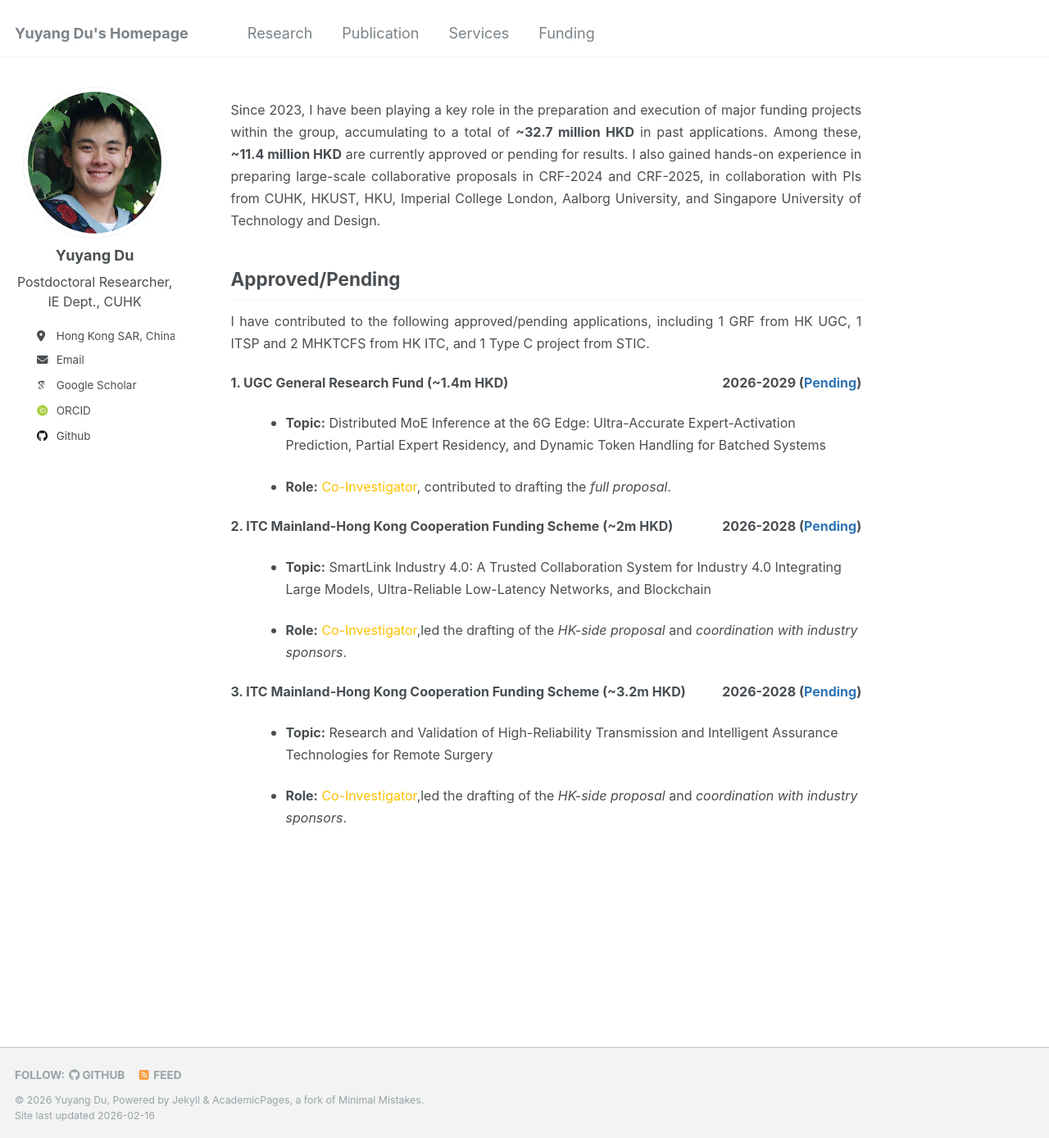
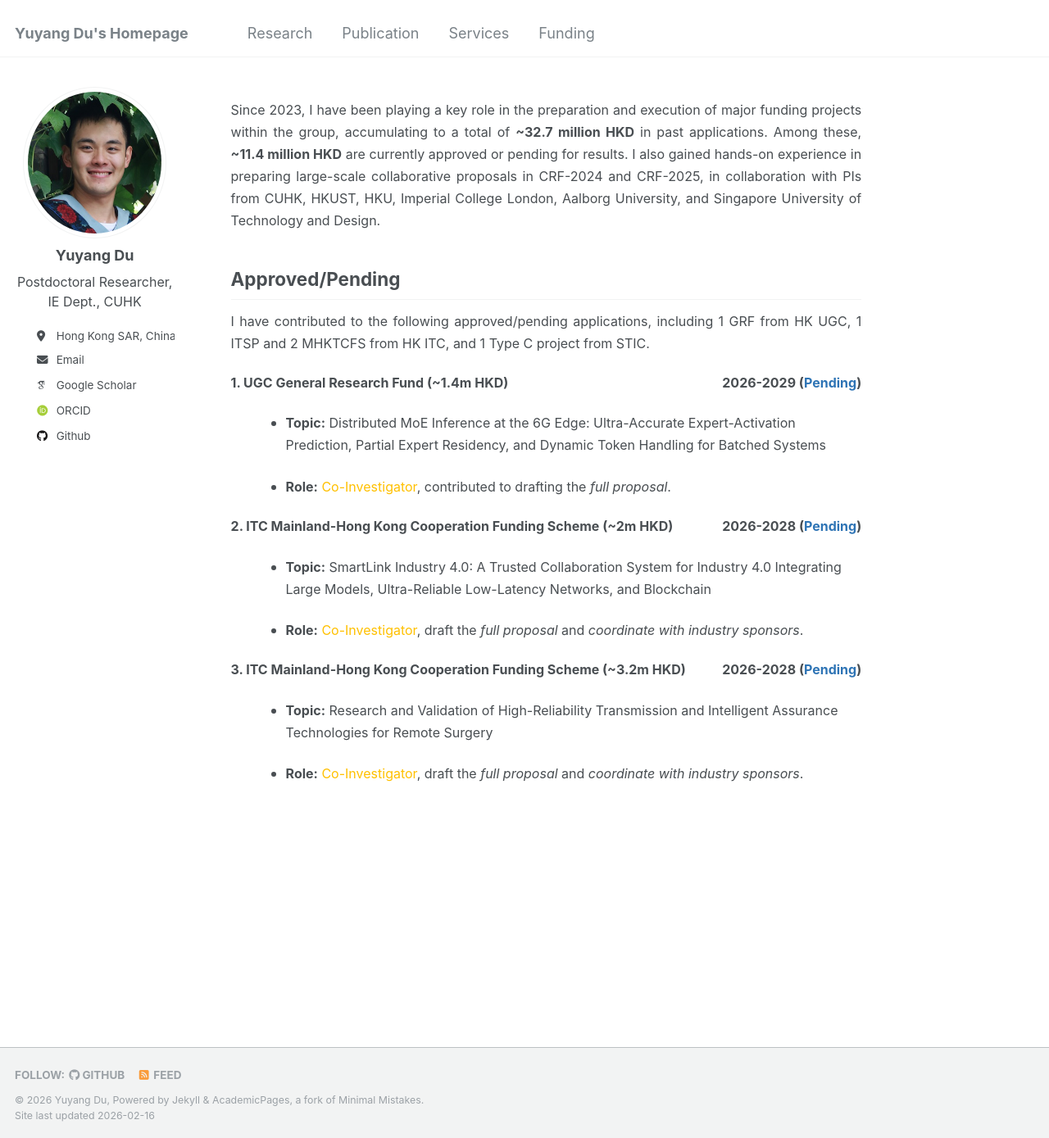
Before and after one commit to yuyangdu01/yuyangdu01.github.io, a Jekyll site: the page built from _pages/funding.md, in a window 1280 px wide and 1389 px high. Shown: the whole window at 82% size. Built offline with Jekyll 4.4.1, drawn with Linux system fonts in a browser that asks for light colours; some web fonts are replaced.

Commit message:
Update funding.md

```diff
--- a/_pages/funding.md
+++ b/_pages/funding.md
@@ -35,7 +35,7 @@ Approved/Pending
 </li>
 <ul style="margin-left: 1.5em;">
   <p style="text-align: justify;"><font size=3><li><b>Topic:</b> SmartLink Industry 4.0: A Trusted Collaboration System for Industry 4.0 Integrating Large Models, Ultra-Reliable Low-Latency Networks, and Blockchain</li></font></p>
-  <p style="text-align: justify;"><font size=3><li><b>Role:</b> <span style="color: #ffc000;">Co-Investigator</span>,led the drafting of the <i>HK-side proposal</i> and <i>coordination with industry sponsors</i>.</li></font></p>
+  <p style="text-align: justify;"><font size=3><li><b>Role:</b> <span style="color: #ffc000;">Co-Investigator</span>, draft the <i>full proposal</i> and <i>coordinate with industry sponsors</i>.</li></font></p>
 </ul>
 
 <li style="display: flex; justify-content: space-between; align-items: center; list-style-type: none; margin-bottom: 0.5em;">
@@ -44,5 +44,5 @@ Approved/Pending
 </li>
 <ul style="margin-left: 1.5em;">
   <p style="text-align: justify;"><font size=3><li><b>Topic:</b> Research and Validation of High-Reliability Transmission and Intelligent Assurance Technologies for Remote Surgery</li></font></p>
-  <p style="text-align: justify;"><font size=3><li><b>Role:</b> <span style="color: #ffc000;">Co-Investigator</span>,led the drafting of the <i>HK-side proposal</i> and <i>coordination with industry sponsors</i>.</li></font></p>
+  <p style="text-align: justify;"><font size=3><li><b>Role:</b> <span style="color: #ffc000;">Co-Investigator</span>, draft the <i>full proposal</i> and <i>coordinate with industry sponsors</i>.</li></font></p>
 </ul>
```
